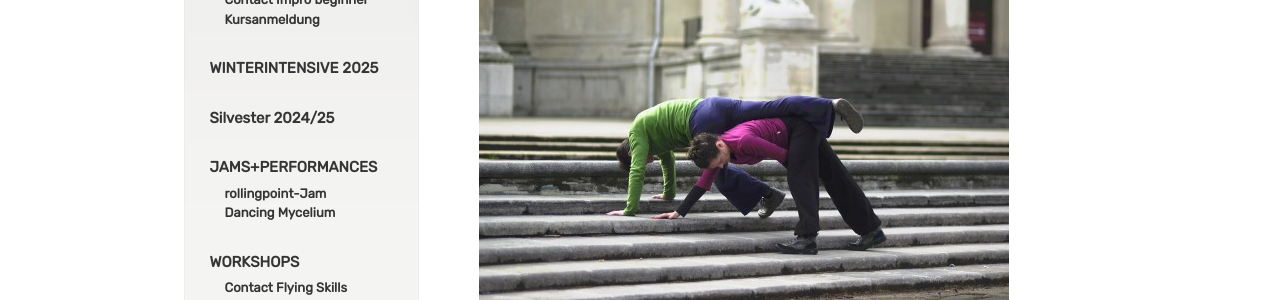
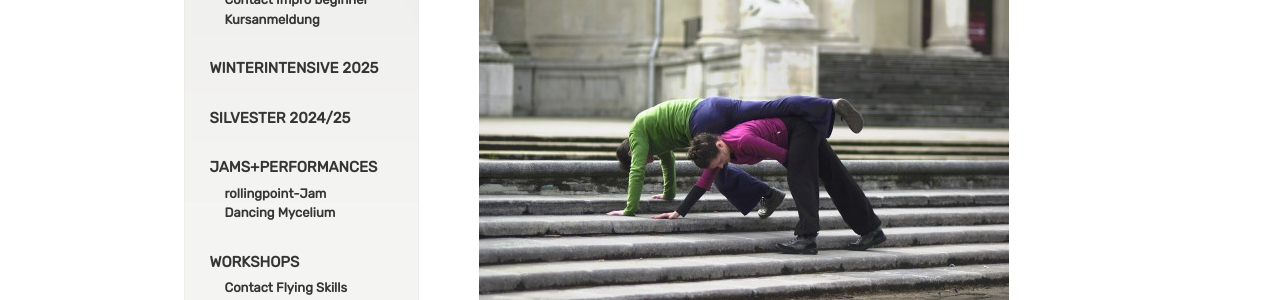
Before and after one commit to manulari/rollingpointat, a Jekyll site: the page built from _pages_de/index.md, in a window 1280 px wide and 900 px high. Shown: the part 259-559 px from the top of the window. Built offline with Jekyll 4.4.1, drawn with Linux system fonts in a browser that asks for light colours; comment, search, counter and statistics services are not loaded.

Commit message:
Update Settings “nav_de”

```diff
--- a/_data/nav_de.yml
+++ b/_data/nav_de.yml
@@ -14,7 +14,7 @@ entries:
         path: /Kursanmeldung
   - title: WINTERINTENSIVE  2025
     path: /winterintensive
-  - title: Silvester 2024/25
+  - title: SILVESTER 2024/25
     path: /silvester
   - title: JAMS+PERFORMANCES
     path: /jams
```
